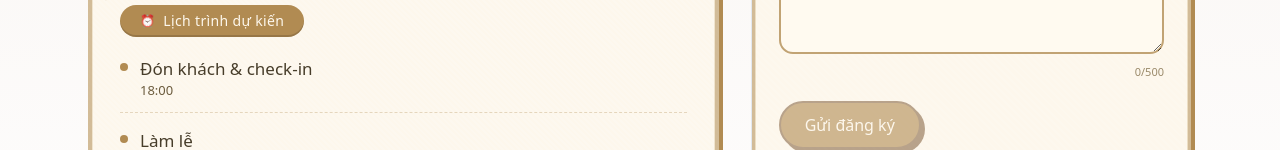
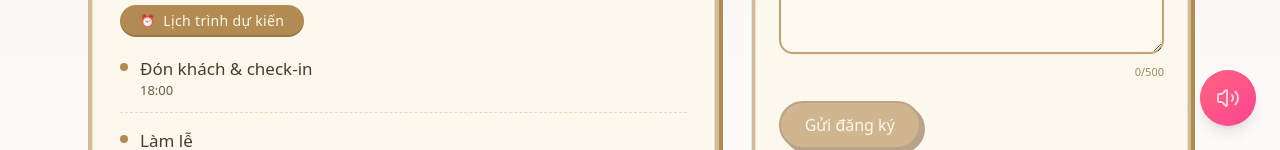
Before and after one commit to thai9559/WeddingSite, a Next.js app: page /rsvp in a window 1280 px wide. Shown: the part 650-800 px from the top of the page. Built offline with nearby package versions, Linux system fonts and the light colour scheme; no server answers; a web font is replaced by a local one.

Commit message:
update music + update data

```diff
--- /dev/null
+++ b/src/app/rsvp/components/MusicPlayer.tsx
@@ -0,0 +1,164 @@
+"use client";
+
+import { useState, useEffect, useRef } from "react";
+import { Volume2, VolumeX } from "lucide-react";
+
+// Link nhạc đám cưới - có thể thay đổi hoặc lấy từ env/config
+const DEFAULT_MUSIC_URL =
+  process.env.NEXT_PUBLIC_WEDDING_MUSIC_URL || "/music/wedding_song.mp3";
+
+export default function MusicPlayer() {
+  const [isPlaying, setIsPlaying] = useState(false);
+  const [isMuted, setIsMuted] = useState(false);
+  const [hasInteracted, setHasInteracted] = useState(false);
+  const audioRef = useRef<HTMLAudioElement | null>(null);
+
+  // Lấy preference từ localStorage
+  useEffect(() => {
+    const savedMuted = localStorage.getItem("wedding-music-muted");
+    if (savedMuted === "true") {
+      setIsMuted(true);
+    }
+  }, []);
+
+  // Tự động phát nhạc khi user tương tác với trang (để tránh autoplay policy)
+  useEffect(() => {
+    if (!hasInteracted || !audioRef.current) return;
+
+    const playPromise = audioRef.current.play();
+    if (playPromise !== undefined) {
+      playPromise
+        .then(() => {
+          setIsPlaying(true);
+          if (isMuted) {
+            audioRef.current?.pause();
+            setIsPlaying(false);
+          }
+        })
+        .catch((error) => {
+          console.log("Autoplay prevented:", error);
+        });
+    }
+  }, [hasInteracted, isMuted]);
+
+  // Handle user interaction để enable autoplay
+  const handleInteraction = () => {
+    if (!hasInteracted) {
+      setHasInteracted(true);
+    }
+  };
+
+  // Toggle play/pause
+  const togglePlay = () => {
+    if (!audioRef.current) return;
+
+    if (isPlaying) {
+      audioRef.current.pause();
+      setIsPlaying(false);
+    } else {
+      const playPromise = audioRef.current.play();
+      if (playPromise !== undefined) {
+        playPromise
+          .then(() => {
+            setIsPlaying(true);
+          })
+          .catch((error) => {
+            console.log("Play failed:", error);
+          });
+      }
+    }
+  };
+
+  // Toggle mute
+  const toggleMute = () => {
+    if (!audioRef.current) return;
+
+    const newMutedState = !isMuted;
+    setIsMuted(newMutedState);
+    audioRef.current.muted = newMutedState;
+    localStorage.setItem("wedding-music-muted", String(newMutedState));
+
+    // Nếu đang mute và đang phát, thì pause
+    if (newMutedState && isPlaying) {
+      audioRef.current.pause();
+      setIsPlaying(false);
+    }
+    // Nếu unmute và đã có interaction, thì play
+    else if (!newMutedState && hasInteracted && !isPlaying) {
+      const playPromise = audioRef.current.play();
+      if (playPromise !== undefined) {
+        playPromise
+          .then(() => {
+            setIsPlaying(true);
+          })
+          .catch((error) => {
+            console.log("Play failed:", error);
+          });
+      }
+    }
+  };
+
+  // Lắng nghe sự kiện click/scroll để enable autoplay
+  useEffect(() => {
+    const enableInteraction = () => {
+      handleInteraction();
+    };
+
+    window.addEventListener("click", enableInteraction, { once: true });
+    window.addEventListener("scroll", enableInteraction, { once: true });
+    window.addEventListener("touchstart", enableInteraction, { once: true });
+
+    return () => {
+      window.removeEventListener("click", enableInteraction);
+      window.removeEventListener("scroll", enableInteraction);
+      window.removeEventListener("touchstart", enableInteraction);
+    };
+  }, []);
+
+  return (
+    <>
+      <audio
+        ref={audioRef}
+        src={DEFAULT_MUSIC_URL}
+        loop
+        preload="auto"
+        muted={isMuted}
+        onEnded={() => setIsPlaying(false)}
+        onPause={() => setIsPlaying(false)}
+        onPlay={() => setIsPlaying(true)}
+      />
+
+      {/* Floating music control button */}
+      <div className="fixed bottom-6 right-6 z-50">
+        <button
+          type="button"
+          onClick={toggleMute}
+          onMouseDown={handleInteraction}
+          onTouchStart={handleInteraction}
+          className="group relative flex items-center justify-center w-14 h-14 rounded-full bg-gradient-to-br from-rose-400 to-pink-500 shadow-lg hover:shadow-xl transition-all duration-300 hover:scale-110 active:scale-95"
+          aria-label={isMuted ? "Bật nhạc" : "Tắt nhạc"}
+        >
+          {/* Icon */}
+          <div className="relative">
+            {isMuted ? (
+              <VolumeX className="h-6 w-6 text-white" />
+            ) : (
+              <Volume2 className="h-6 w-6 text-white" />
+            )}
+          </div>
+
+          {/* Ripple effect khi đang phát */}
+          {!isMuted && isPlaying && (
+            <div className="absolute inset-0 rounded-full bg-rose-400/30 animate-ping" />
+          )}
+
+          {/* Tooltip */}
+          <div className="absolute bottom-full right-0 mb-2 px-3 py-1.5 bg-neutral-900 text-white text-xs rounded-lg opacity-0 group-hover:opacity-100 transition-opacity whitespace-nowrap pointer-events-none">
+            {isMuted ? "Bật nhạc" : "Tắt nhạc"}
+            <div className="absolute top-full right-4 w-0 h-0 border-l-4 border-r-4 border-t-4 border-transparent border-t-neutral-900" />
+          </div>
+        </button>
+      </div>
+    </>
+  );
+}
--- a/src/app/rsvp/page.tsx
+++ b/src/app/rsvp/page.tsx
@@ -3,6 +3,7 @@ import InfoCards from "../rsvp/components/InfoCards";
 import Schedule from "../rsvp/components/Schedule";
 import Contact from "../rsvp/components/Contact";
 import RSVPCard from "../rsvp/components/RSVPCard";
+import MusicPlayer from "../rsvp/components/MusicPlayer";
 
 export const metadata = {
   title: "RSVP | Wedding",
@@ -19,6 +20,7 @@ export const metadata = {
 export default function RSVPPage() {
   return (
     <main className="min-h-screen bg-gradient-to-b from-white via-[#faf7f5] to-white text-neutral-800">
+      <MusicPlayer />
       <section className="relative">
         <div className="absolute inset-0 pointer-events-none">
           <div className="mx-auto max-w-6xl h-32 blur-[70px] bg-gradient-to-r from-rose-200/50 via-amber-200/40 to-sky-200/50 rounded-b-full" />
```
Also changed, not shown: 1 other file (tests, documents, lock files or other folders).
